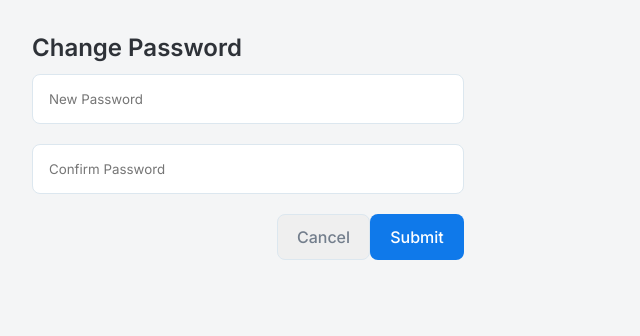
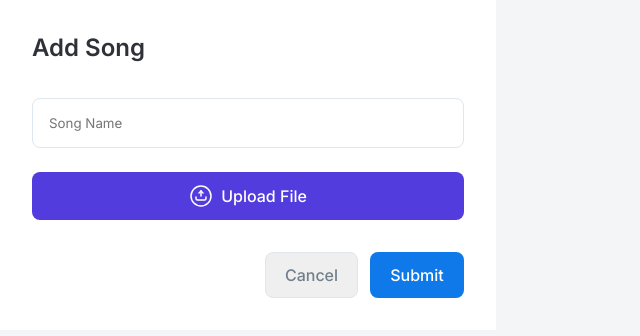
Before and after one commit to RaindiMGE/Merodi_Admin, a Next.js app: page / in a window 1280 px wide. Shown: the top 336 px of the page, without its empty margins (0-640 px from the left). Built offline with nearby package versions, Linux system fonts and the light colour scheme.

Commit message:
feat/CHAL-75/addSongs

```diff
--- /dev/null
+++ b/app/Components/AddSongs/addSongs.module.scss
@@ -0,0 +1,72 @@
+.mainDiv {
+  display: inline-flex;
+  padding: 32px;
+  flex-direction: column;
+  align-items: flex-start;
+  gap: 10px;
+  background: #fff;
+}
+.labelInput{
+    display: flex;
+    padding-bottom: 24px;
+}
+.addSong {
+  color: #2e3238;
+  font-family: "Inter";
+  font-size: 24px;
+  font-style: normal;
+  font-weight: 600;
+  line-height: 32px;
+  padding-bottom: 24px;
+}
+.inputAddSongs {
+  display: flex;
+  width: 432px;
+  padding: 16px;
+  align-items: center;
+  gap: 8px;
+  border-radius: 8px;
+  border: 1px solid #dce7ef;
+  background: #fff;
+}
+
+.twoButtons{
+    display: flex;
+    justify-content: flex-end;
+    gap: 12px;
+    padding-top: 32px;
+}
+.submit {
+  display: flex;
+  width: 94px;
+  padding: 12px 16px;
+  justify-content: center;
+  align-items: center;
+  gap: 10px;
+  border: 0px;
+  border-radius: 8px;
+  background: #0f79ea;
+  color: #fff;
+  font-family: "Inter";
+  font-size: 16px;
+  font-style: normal;
+  font-weight: 500;
+  line-height: 20px;
+}
+
+.cancel {
+  display: flex;
+  width: 93px;
+  padding: 12px 16px;
+  justify-content: center;
+  align-items: center;
+  gap: 10px;
+  border-radius: 8px;
+  border: 1px solid #dce7ef;
+  color: #737e8c;
+  font-family: "Inter";
+  font-size: 16px;
+  font-style: normal;
+  font-weight: 500;
+  line-height: 20px;
+}
--- /dev/null
+++ b/app/Components/AddSongs/addSongs.tsx
@@ -0,0 +1,70 @@
+import React, { useState } from "react";
+import styles from "./addSongs.module.scss";
+import UploadButton from "../Buttons/UploadButton/UploadButton";
+
+interface AddSongsProps {
+  userId: string;
+}
+
+const AddSongs: React.FC<AddSongsProps> = ({ userId }) => {
+  const [songTitle, setSongTitle] = useState("");
+  const [error, setError] = useState<string | null>(null);
+
+  const handleSubmit = async (event: React.FormEvent<HTMLFormElement>) => {
+    event.preventDefault();
+    console.log("Submit button clicked");
+    try {
+      const response = await fetch("/api/add-song", {
+        method: "POST",
+        headers: { "Content-Type": "application/json" },
+        body: JSON.stringify({ userId, songTitle }),
+      });
+      if (response.ok) {
+        setError(null);
+        setSongTitle("");
+      } else {
+        setError("Can't be added");
+      }
+    } catch {
+      setError("Error");
+    }
+  };
+
+  const handleCancel = () => {
+    console.log("Cancel button clicked");
+    setSongTitle("");
+    setError(null);
+  };
+
+  return (
+    <div className={styles.mainDiv}>
+      <h2 className={styles.addSong}>Add Song</h2>
+      <form onSubmit={handleSubmit}>
+        <label className={styles.labelInput}>
+          <input
+            className={styles.inputAddSongs}
+            type="text"
+            placeholder="Song Name"
+            value={songTitle}
+            onChange={(e) => setSongTitle(e.target.value)}
+          />
+        </label>
+
+        <UploadButton />
+
+        <div className={styles.twoButtons}>
+          <button className={styles.cancel} type="button" onClick={handleCancel}>
+            Cancel
+          </button>
+          <button className={styles.submit} type="submit">
+            Submit
+          </button>
+        </div>
+
+        {error && <div className="error">{error}</div>}
+      </form>
+    </div>
+  );
+};
+
+export default AddSongs;
--- a/app/Components/ChangePassword/ChangePassword.tsx
+++ b/app/Components/ChangePassword/ChangePassword.tsx
@@ -37,7 +37,7 @@ const ChangePassword: React.FC<ChangePasswordProps> = ({ userId }) => {
             onChange={(e) => setPassword(e.target.value)}
           />
         </label>
-        <br />
+
         <label>
           <input
             className={styles.confirmPassword}
@@ -56,7 +56,6 @@ const ChangePassword: React.FC<ChangePasswordProps> = ({ userId }) => {
             Submit
           </button>
         </div>
-
         {error && <div className="error">{error}</div>}
       </form>
     </div>
--- a/app/page.tsx
+++ b/app/page.tsx
@@ -1,13 +1,14 @@
 'use client'
 
 
+import AddSongs from './Components/AddSongs/addSongs';
 import ChangePassword from './Components/ChangePassword/ChangePassword';
 import styles from './page.module.scss';
 
 export default function Home() {
   return (
     <main>
-      <ChangePassword userId={'change password'}/>
+      <AddSongs userId={'add songs'}/>
     </main>
   );
 }
```
